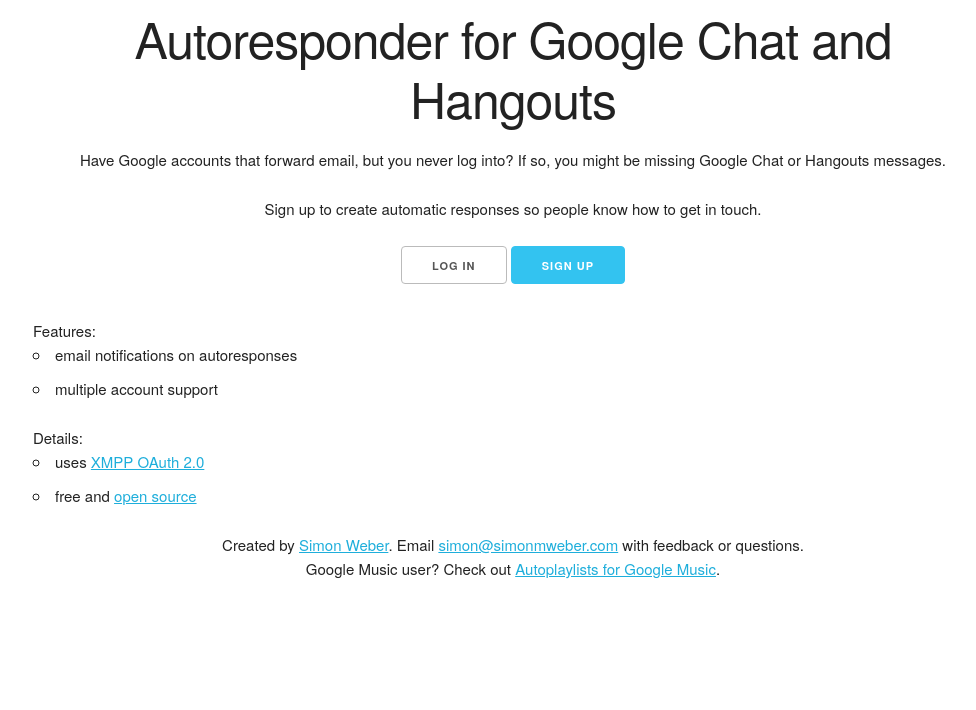
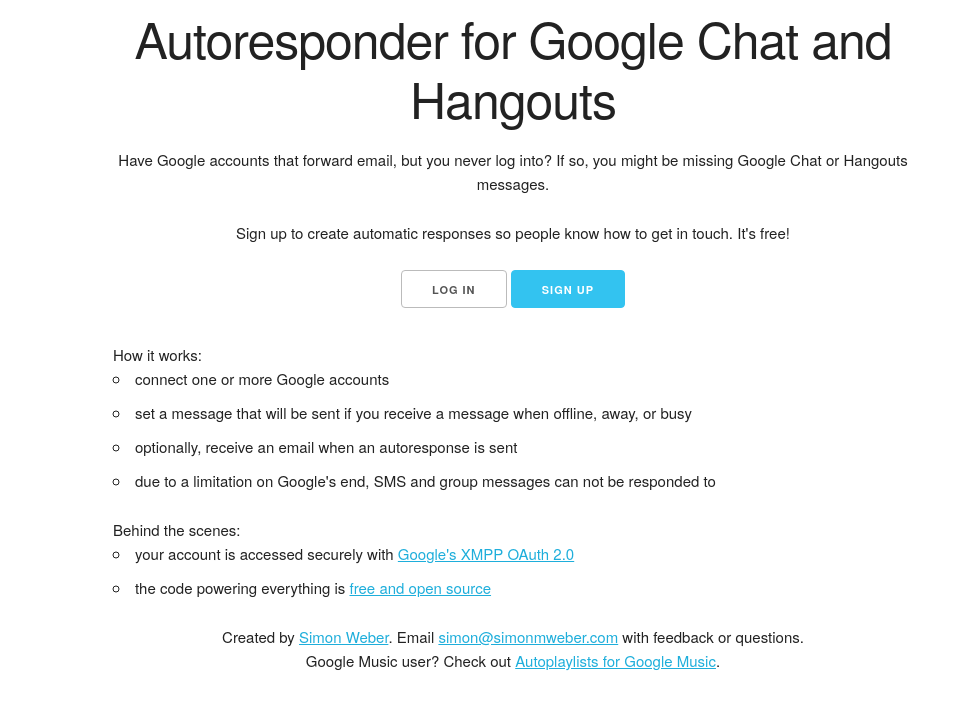
Before and after one commit to simon-weber/gchatautorespond, a Django app: template gchatautorespond/apps/autorespond/templates/logged_out.html in a window 1280 px wide. Shown: the top 710 px of the page, without its empty margins (127-1103 px from the left). Run offline with Django 3.2, Linux system fonts and the light colour scheme; the template is opened without the code that fills it, so the values that code supplies are empty.

Commit message:
logged_out tweaks

```diff
--- a/gchatautorespond/apps/autorespond/templates/base.html
+++ b/gchatautorespond/apps/autorespond/templates/base.html
@@ -33,6 +33,10 @@
             .errorlist li {
                 list-style-type: none;
                 color: red;
+            }
+
+            .container {
+                max-width: 800px;
             }
         </style>
 
--- a/gchatautorespond/apps/autorespond/templates/logged_out.html
+++ b/gchatautorespond/apps/autorespond/templates/logged_out.html
@@ -9,6 +9,7 @@
 
 <p>
 Sign up to create automatic responses so people know how to get in touch.
+It's free!
 </p>
 
 <p>
@@ -20,18 +21,20 @@
 
 {% block content %}
 <section>
-Features:
+How it works:
 <ul>
-    <li>email notifications on autoresponses</li>
-    <li>multiple account support</li>
+    <li>connect one or more Google accounts</li>
+    <li>set a message that will be sent if you receive a message when offline, away, or busy</li>
+    <li>optionally, receive an email when an autoresponse is sent</li>
+    <li>due to a limitation on Google's end, SMS and group messages can not be responded to</li>
 </ul>
 </section>
 
 <section>
-Details:
+Behind the scenes:
 <ul>
-    <li>uses <a href="https://developers.google.com/talk/jep_extensions/oauth">XMPP OAuth 2.0</a></li>
-    <li>free and <a href="https://github.com/simon-weber/gchatautorespond">open source</a></li>
+    <li>your account is accessed securely with <a href="https://developers.google.com/talk/jep_extensions/oauth">Google's XMPP OAuth 2.0</a></li>
+    <li>the code powering everything is <a href="https://github.com/simon-weber/gchatautorespond">free and open source</a></li>
 </ul>
 </section>
 {% endblock content %}
```
